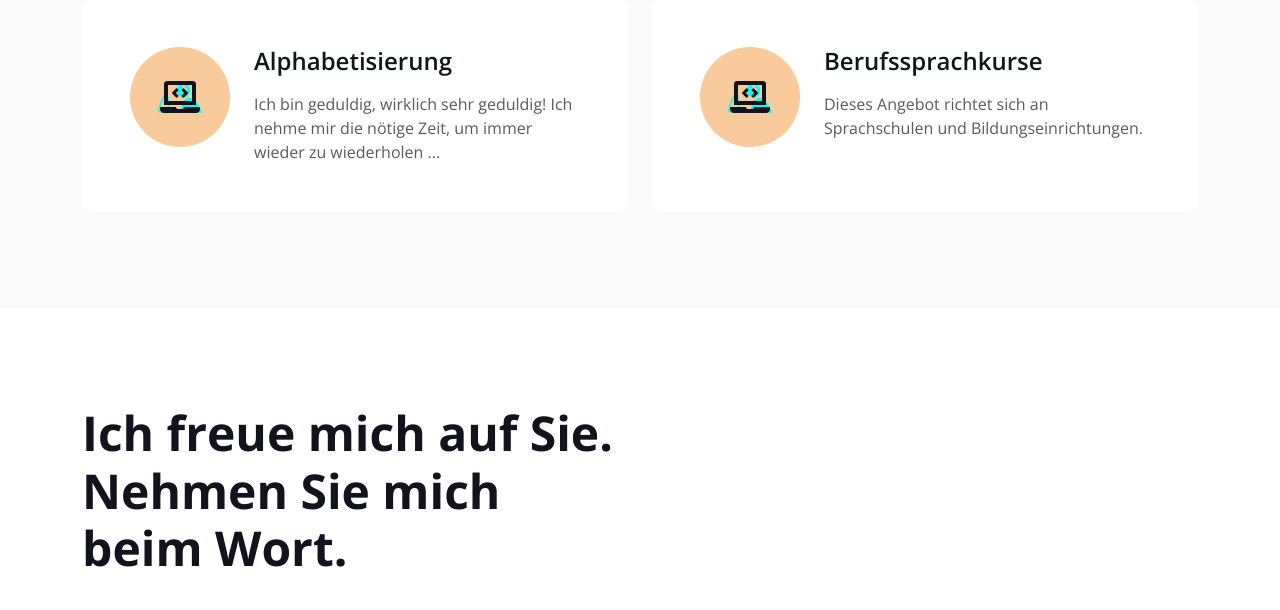
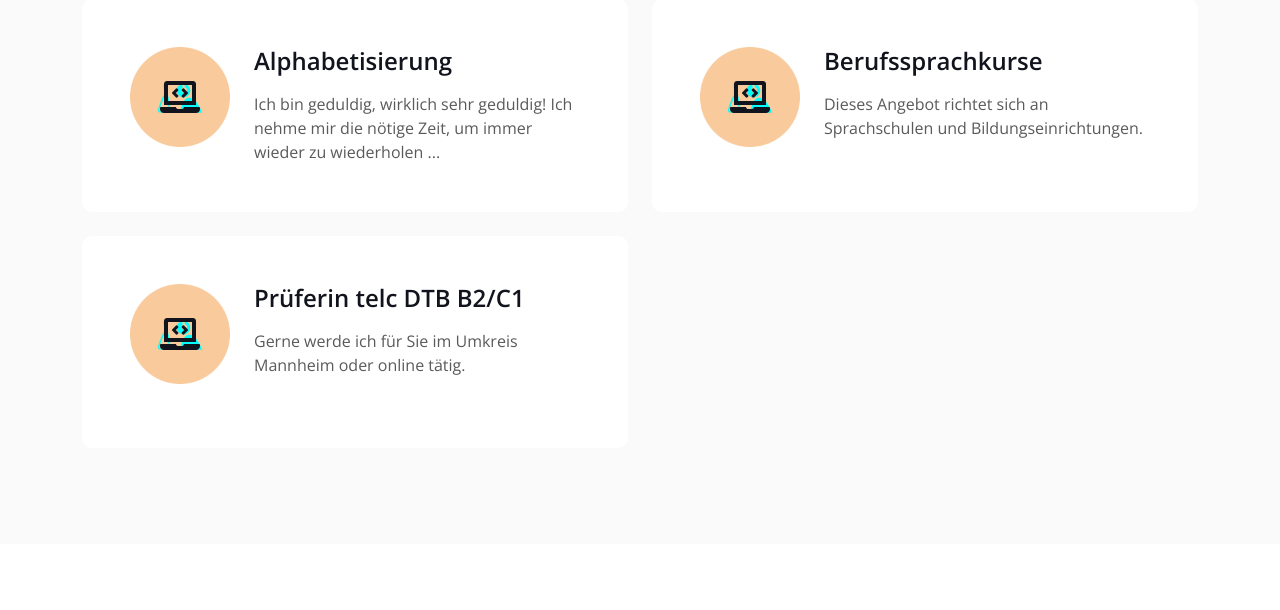
Before and after one commit to latif244/meryem, a Django app: page / in a window 1280 px wide. Shown: the part 2554-3164 px from the top of the page. Run offline with Django 4.2, Linux system fonts and the light colour scheme; some libraries are stand-ins or nearby versions.

Commit message:
Thu Jan  4 12:45:11 CET 2024

```diff
--- a/templates/index.html
+++ b/templates/index.html
@@ -273,6 +273,18 @@
                         </div>
                     </div>
                 </div>
+                <div class="col-lg-6 wow fadeInUp" data-wow-delay="0.3s">
+                    <div class="service-item d-flex flex-column flex-sm-row bg-white rounded h-100 p-4 p-lg-5">
+                        <div class="bg-icon flex-shrink-0 mb-3">
+                            <i class="fa fa-laptop-code fa-2x text-dark"></i>
+                        </div>
+                        <div class="ms-sm-4">
+                            <h4 class="mb-3">Prüferin telc DTB B2/C1</h4>
+                            {% comment %} <h6 class="mb-3">Übliches Honorar<span class="text-primary"></span></h6> {% endcomment %}
+                            <span>Gerne werde ich für Sie im Umkreis Mannheim oder online tätig.</span>
+                        </div>
+                    </div>
+                </div>
             </div>
         </div>
     </div>
```
